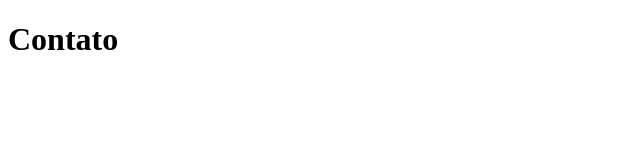
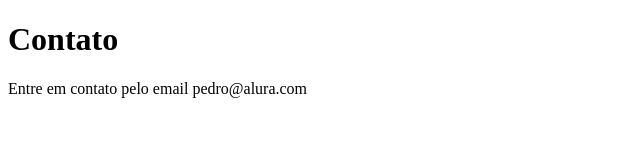
Before and after one commit to PedroBataglia/sistema-de-cadastro, a plain HTML site: page contato.html in a window 1280 px wide. Shown: the whole page, without its empty margins (0-640 px from the left). Drawn offline with Linux system fonts and the light colour scheme.

Commit message:
adicionando email de contato

```diff
--- a/contato.html
+++ b/contato.html
@@ -8,5 +8,6 @@
 </head>
 <body>
     <h1>Contato</h1>
+    <p>Entre em contato pelo email pedro@alura.com</p>
 </body>
 </html>
```
